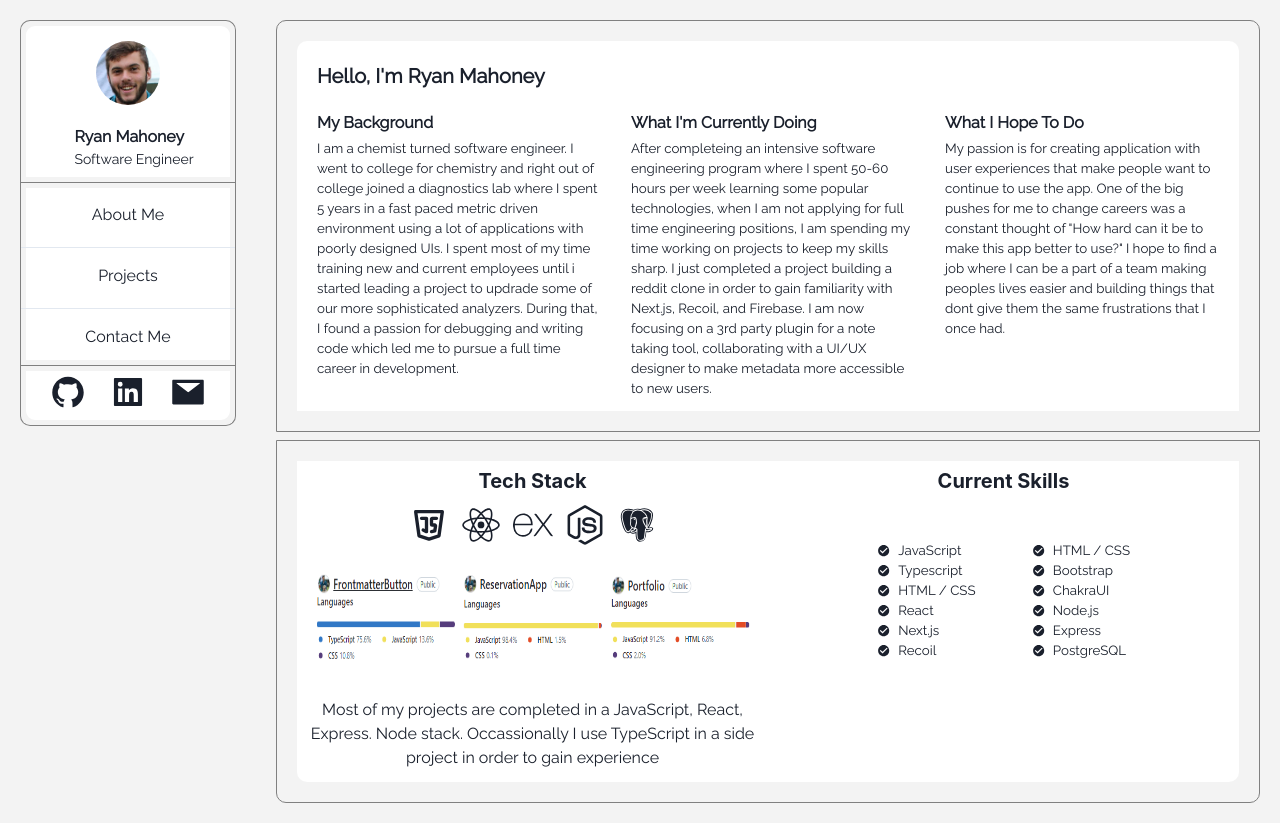
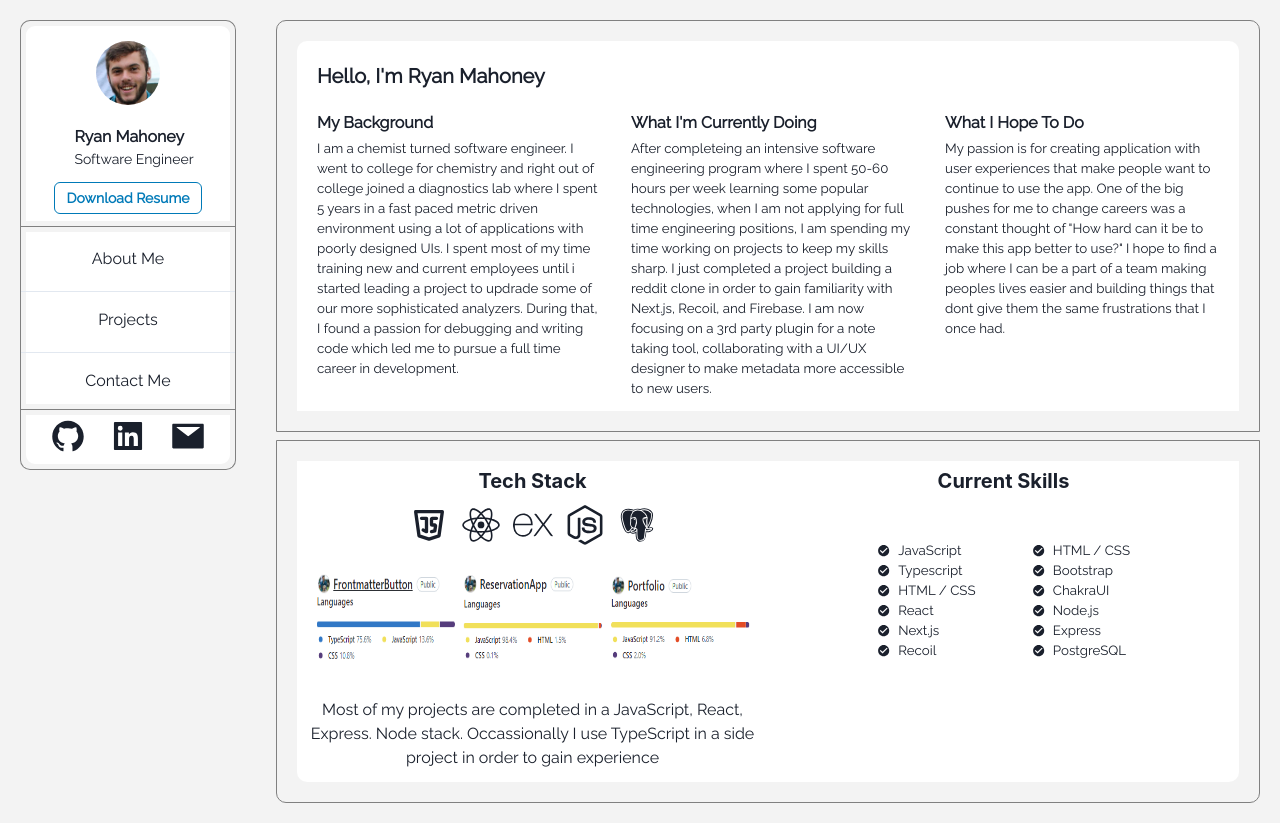
Before and after one commit to r-mahoney/Portfolio, a React (Create React App) app: page / in a window 1280 px wide. Built offline with nearby package versions, Linux system fonts and the light colour scheme.

Commit message:
added resume button

```diff
--- /dev/null
+++ b/src/Components/ContactMe/ContactMe.js
@@ -0,0 +1,12 @@
+import { Flex, Text } from "@chakra-ui/react";
+import React from "react";
+
+function ContactMe() {
+    return (
+        <Flex>
+            <Text>Contact Me</Text>
+        </Flex>
+    );
+}
+
+export default ContactMe;
--- a/src/Components/Layout/Content.js
+++ b/src/Components/Layout/Content.js
@@ -4,6 +4,7 @@ import { projects } from "../Projects/projectObj";
 import ProjectCard from "../Projects/ProjectCard";
 import AboutMe from "../AboutMe/AboutMe";
 import ScrollToTop from "react-scroll-to-top";
+import ContactMe from "../ContactMe/ContactMe";
 
 export default function Content({ clickedTab }) {
     return (
@@ -14,7 +15,11 @@ export default function Content({ clickedTab }) {
                         <Tabs>
                             <TabList>
                                 {projects.map((project, idx) => (
-                                    <Tab><a href={`#${project.name}`}>{project.name}</a></Tab>
+                                    <Tab>
+                                        <a href={`#${project.name}`}>
+                                            {project.name}
+                                        </a>
+                                    </Tab>
                                 ))}
                             </TabList>
                         </Tabs>
@@ -61,6 +66,7 @@ export default function Content({ clickedTab }) {
                 </>
             )}
             {clickedTab === "About Me" && <AboutMe />}
+            {clickedTab === "Contact Me" && <ContactMe />}
         </>
     );
 }
--- a/src/Components/Layout/Navbar.js
+++ b/src/Components/Layout/Navbar.js
@@ -3,6 +3,7 @@ import { AiFillGithub, AiFillLinkedin, AiFillMail } from "react-icons/ai";
 import {
     Avatar,
     Box,
+    Button,
     Center,
     Flex,
     Icon,
@@ -42,6 +43,23 @@ export default function Navbar({ handleClick }) {
                         <Text fontWeight="bold">Ryan Mahoney</Text>
                         <Text fontSize="sm">Software Engineer</Text>
                     </Box>
+                </Flex>
+                <Flex>
+                    <Button
+                        ml={3}
+                        mr={3}
+                        mb={3}
+                        variant="outline"
+                        colorScheme="telegram"
+                        size="sm"
+                    >
+                        <Link
+                            target="_blank"
+                            href={require("../../assets/Resume7_10_23.pdf")}
+                        >
+                            Download Resume
+                        </Link>
+                    </Button>
                 </Flex>
             </Flex>
             <Flex
```
Also changed, not shown: 1 other file (tests, documents, lock files or other folders).
